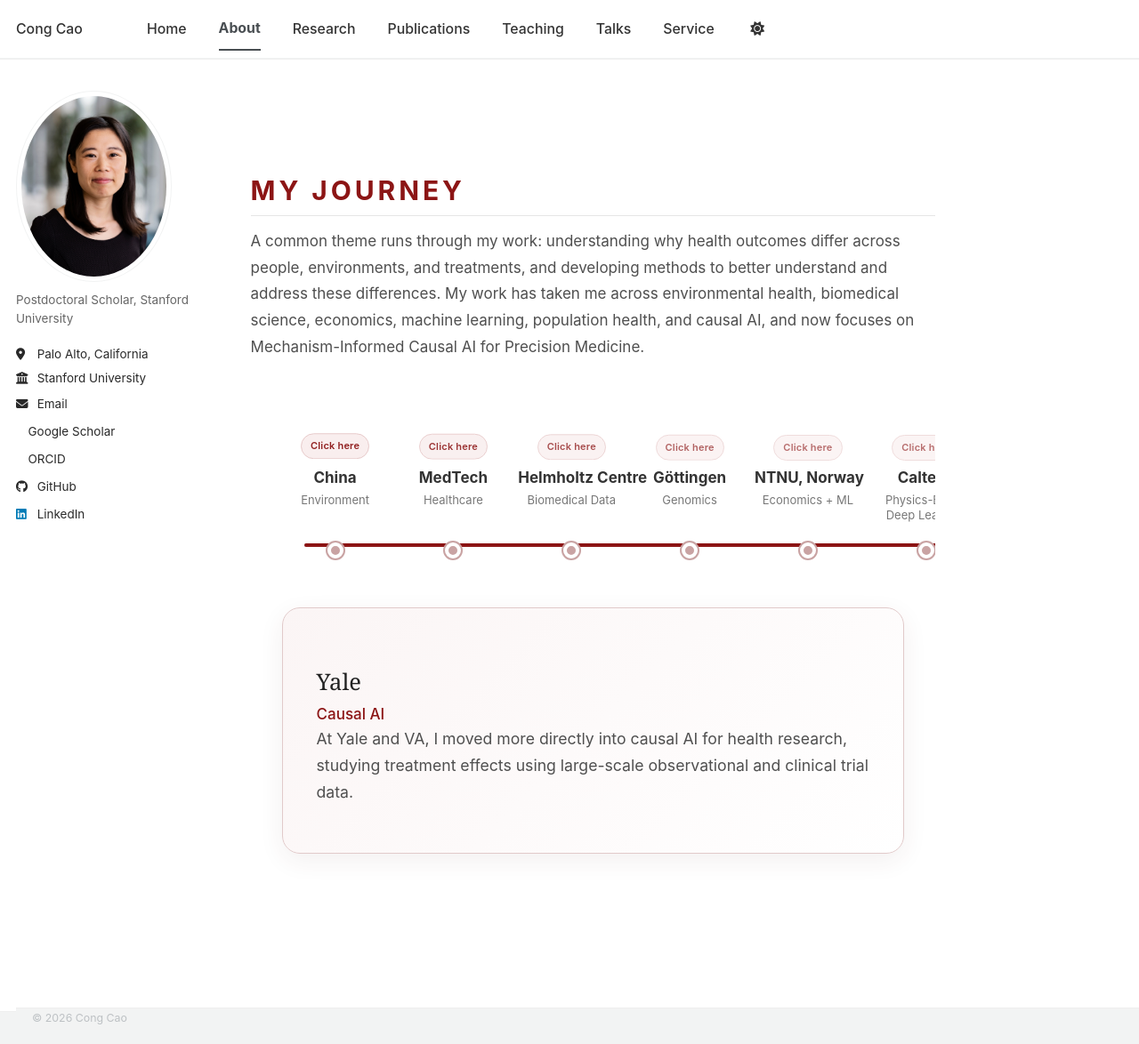
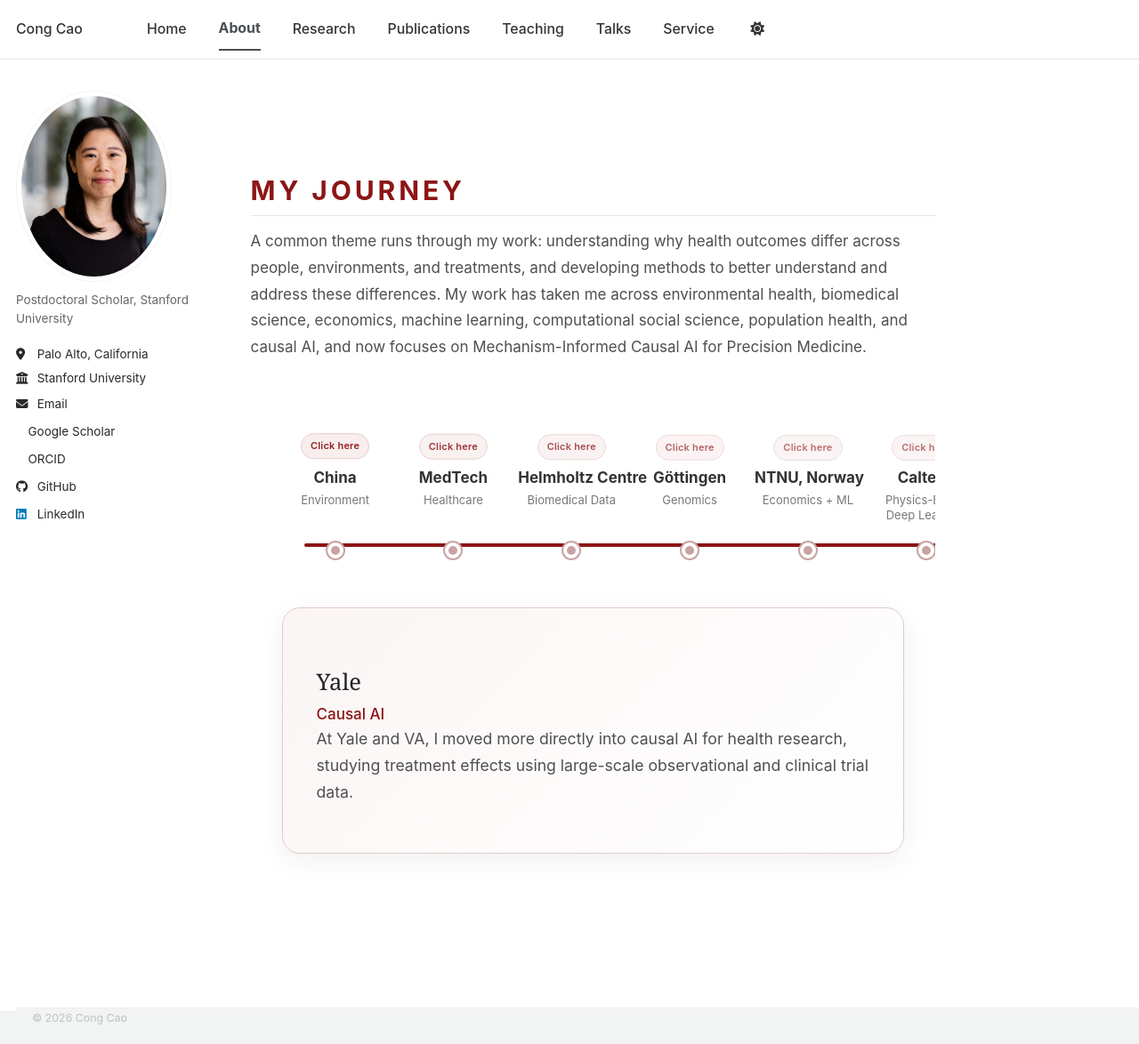
Before and after one commit to congca0/congca0.github.io, a Jekyll site: the page built from about.md, in a window 1280 px wide and 1174 px high. Shown: the whole window at 89% size. Built offline with Jekyll 4.4.1, drawn with Linux system fonts in a browser that asks for light colours; a style sheet for code colours, icons or effects is not loaded.

Commit message:
Update about.md

```diff
--- a/about.md
+++ b/about.md
@@ -510,7 +510,7 @@ permalink: /about/
     <h2>My Journey</h2>
 
     <p>
-      A common theme runs through my work: understanding why health outcomes differ across people, environments, and treatments, and developing methods to better understand and address these differences. My work has taken me across environmental health, biomedical science, economics, machine learning, population health, and causal AI, and now focuses on Mechanism-Informed Causal AI for Precision Medicine.
+      A common theme runs through my work: understanding why health outcomes differ across people, environments, and treatments, and developing methods to better understand and address these differences. My work has taken me across environmental health, biomedical science, economics, machine learning, computational social science, population health, and causal AI, and now focuses on Mechanism-Informed Causal AI for Precision Medicine.
 
 
     </p>
```
